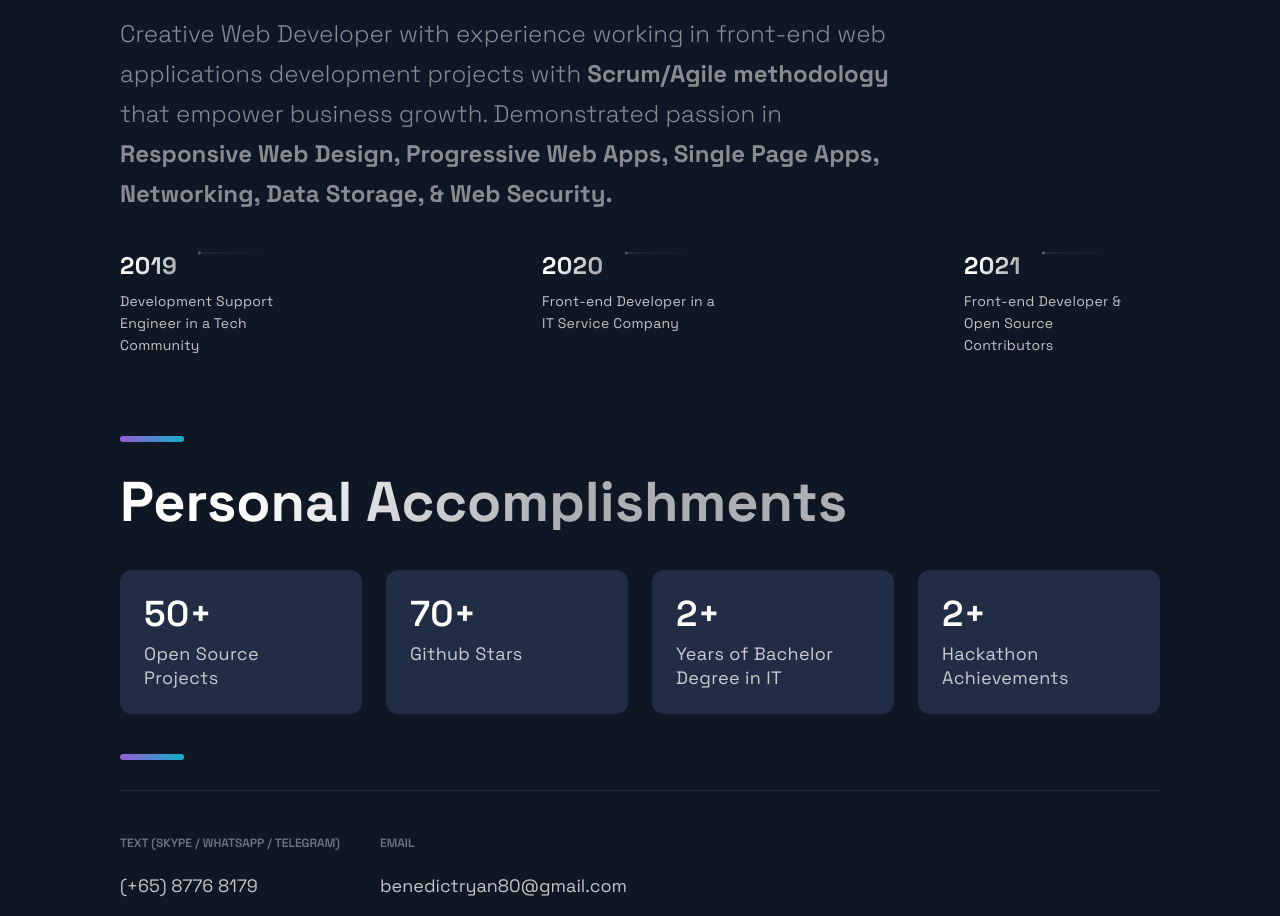
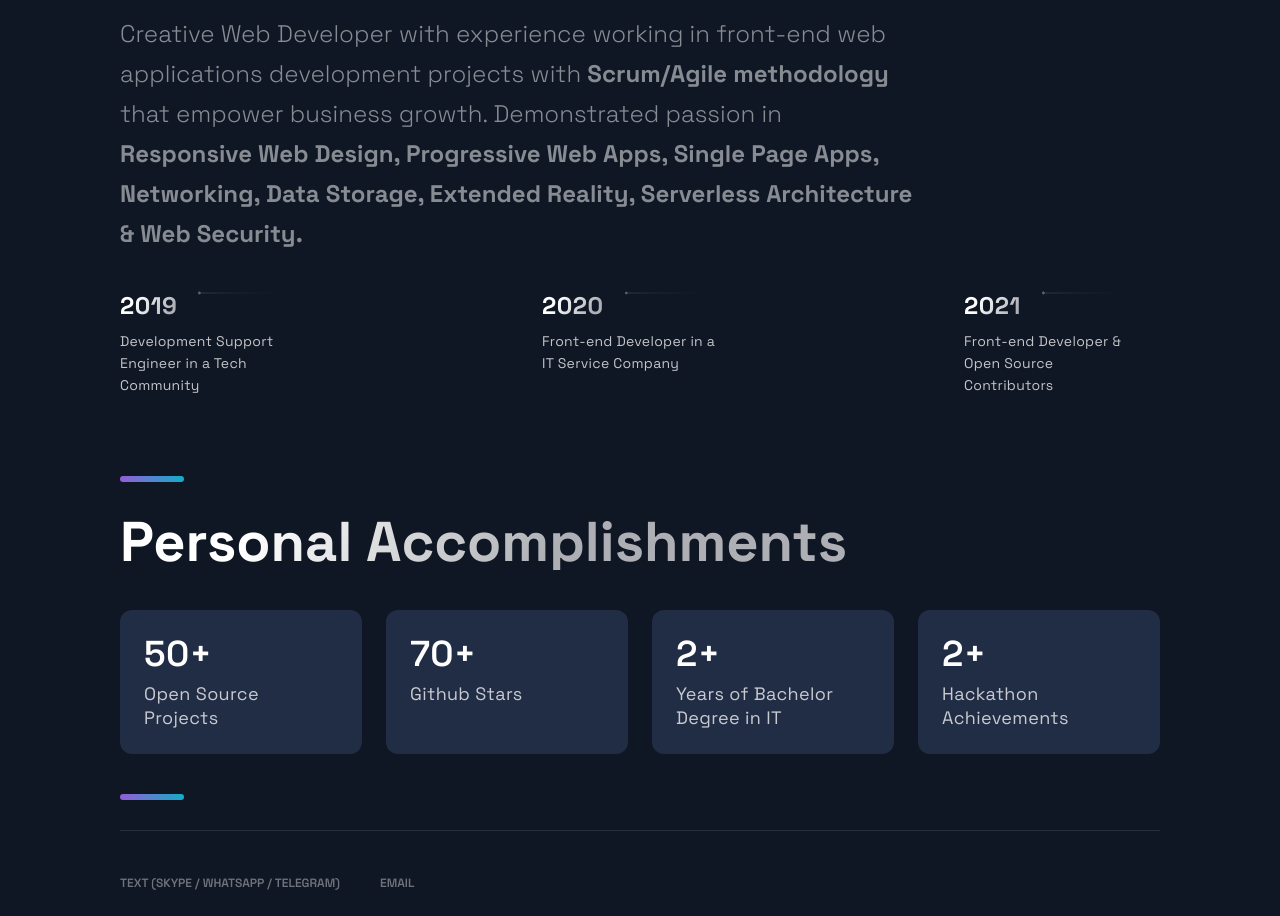
Before and after one commit to Ben888GitHub/benedict-ryan, a Next.js app: page / in a window 1280 px wide. Shown: the part 3600-4516 px from the top of the page. Built offline with nearby package versions, Linux system fonts and the light colour scheme.

Commit message:
modify codes 11

```diff
--- a/components/TimeLine/TimeLine.js
+++ b/components/TimeLine/TimeLine.js
@@ -73,7 +73,8 @@ const Timeline = () => {
 				that empower business growth. Demonstrated passion in{' '}
 				<span style={{ fontWeight: 'bold' }}>
 					Responsive Web Design, Progressive Web Apps, Single Page Apps,
-					Networking, Data Storage, & Web Security.
+					Networking, Data Storage, Extended Reality, Serverless Architecture &
+					Web Security.
 				</span>
 			</SectionText>
 			<CarouselContainer ref={carouselRef} onScroll={handleScroll}>
```
